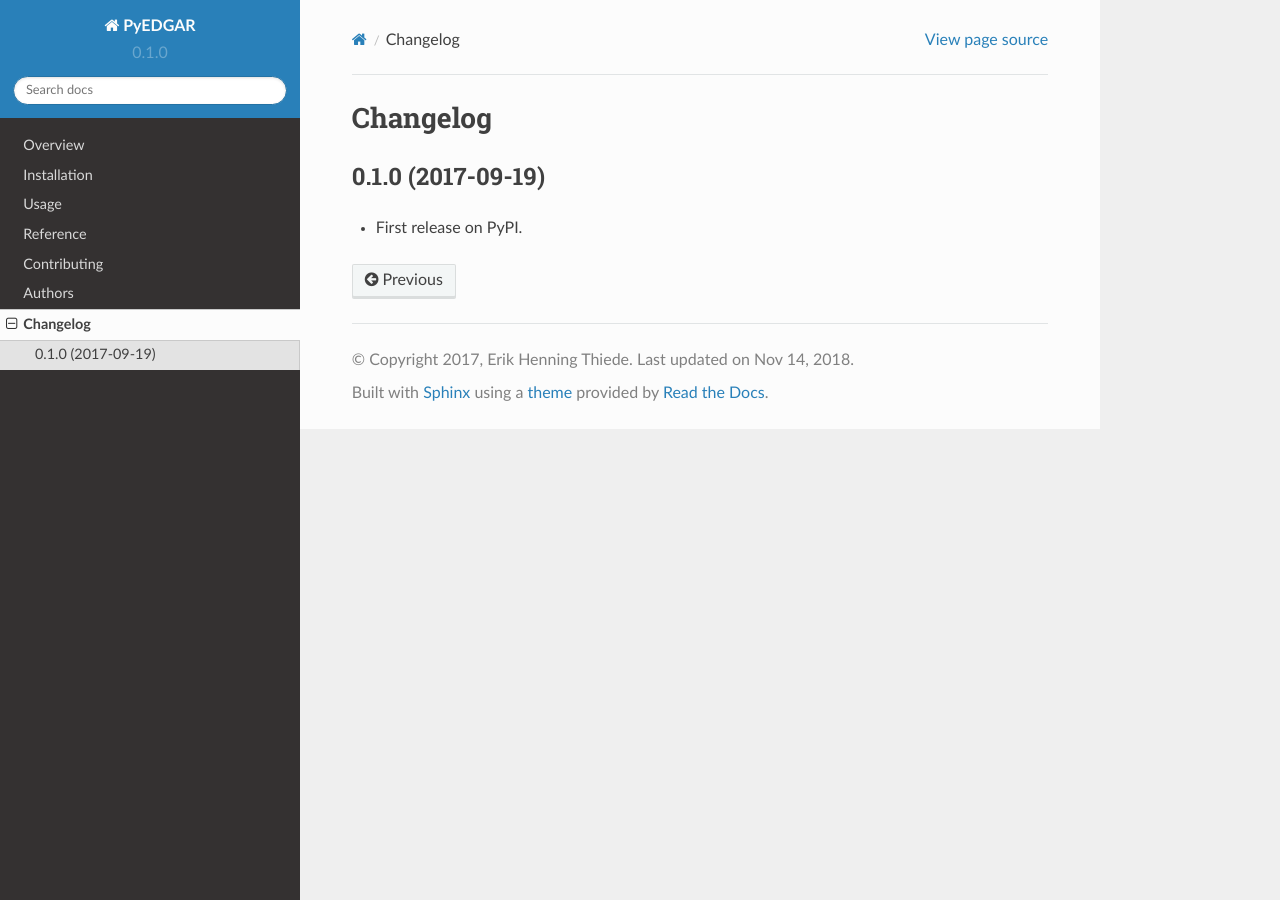
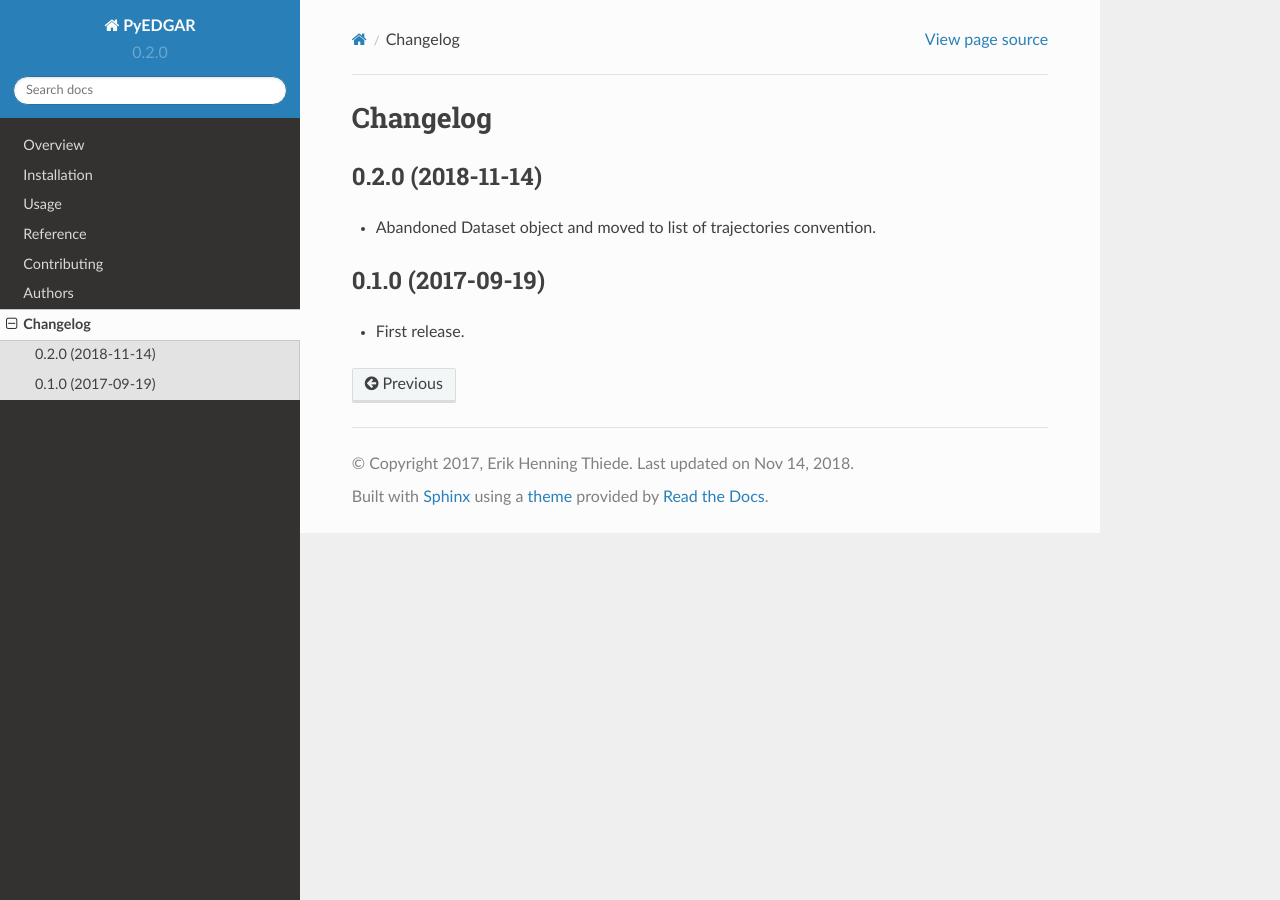
Before and after one commit to ehthiede/PyEDGAR, a Sphinx documentation site: the page built from docs/changelog.rst, in a window 1280 px wide. Built offline with Sphinx 7.4.7 and the Read the Docs theme 2.0.0, drawn with Linux system fonts in a browser that asks for light colours.

Commit message:
DOC: Updated documentation, packaging info

```diff
--- a/CHANGELOG.rst
+++ b/CHANGELOG.rst
@@ -2,7 +2,12 @@
 Changelog
 =========
 
+0.2.0 (2018-11-14)
+------------------
+
+* Abandoned Dataset object and moved to list of trajectories convention.
+
 0.1.0 (2017-09-19)
 ------------------
 
-* First release on PyPI.
+* First release.
--- a/docs/conf.py
+++ b/docs/conf.py
@@ -26,7 +26,7 @@ project = u'PyEDGAR'
 year = '2017'
 author = u'Erik Henning Thiede'
 copyright = '{0}, {1}'.format(year, author)
-version = release = u'0.1.0'
+version = release = u'0.2.0'
 
 pygments_style = 'trac'
 templates_path = ['.']
--- a/setup.py
+++ b/setup.py
@@ -19,7 +19,7 @@ def read(*names, **kwargs):
 
 setup(
     name='pyedgar',
-    version='0.1.0',
+    version='0.2.0',
     license='MIT license',
     description='Package for performing dynamical Galerkin expansion on trajectory data.',
     long_description='%s\n%s' % (
```
Also changed, not shown: README.rst (+15 -9 lines).
